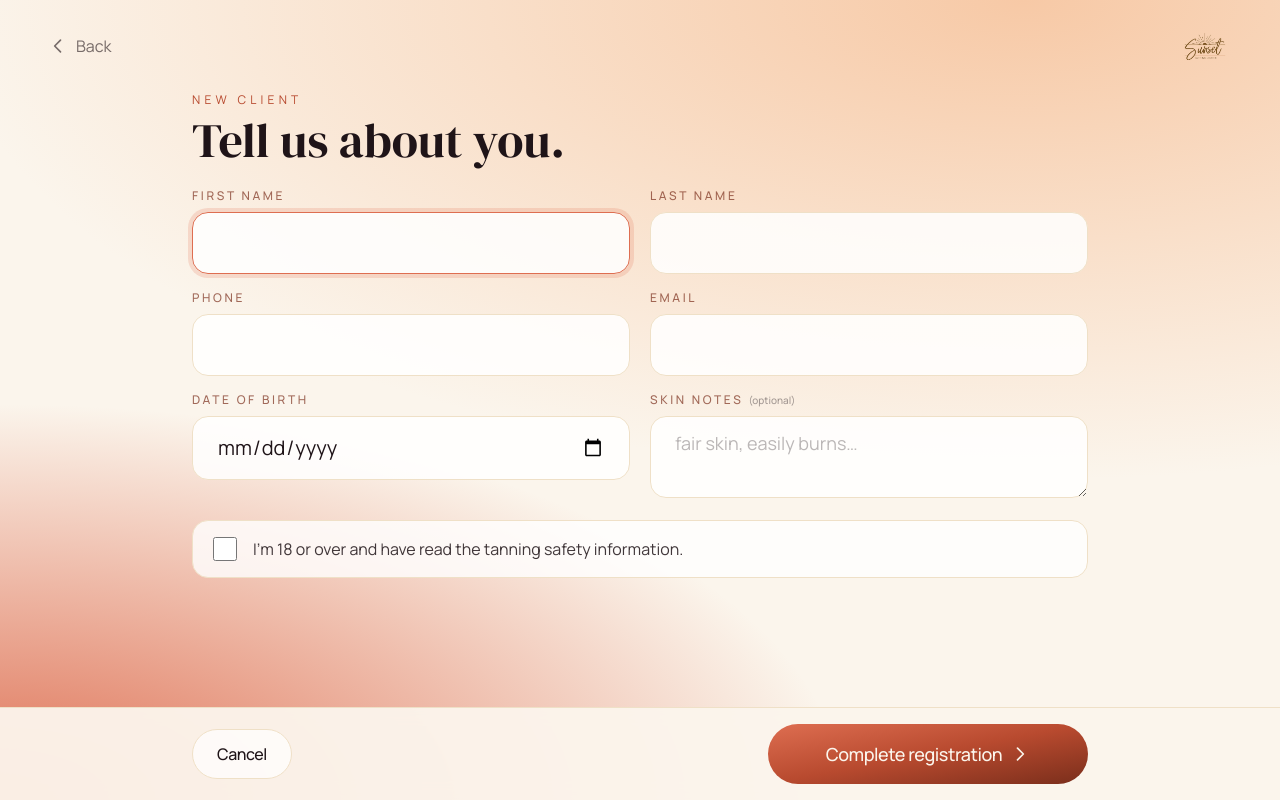
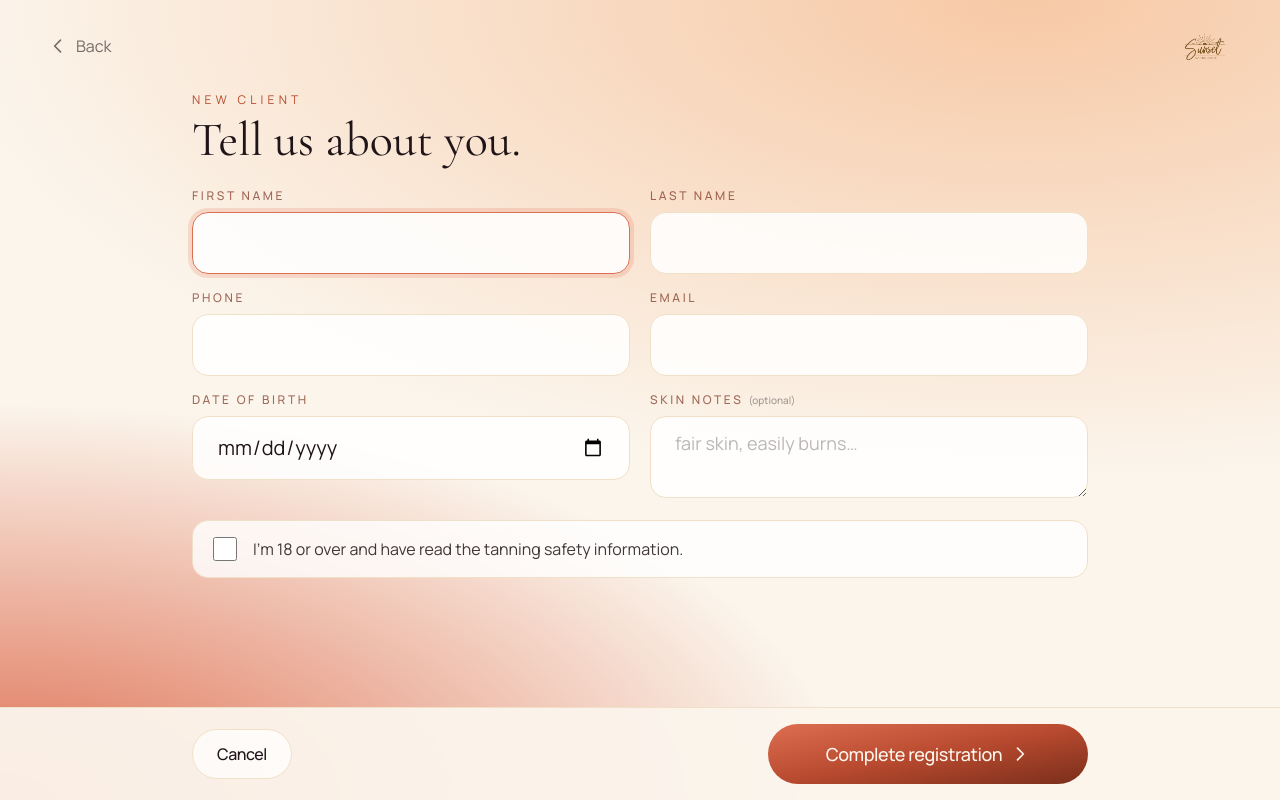
Before and after one commit to rcastley/sunset-lounge, a Flask app: page /kiosk/register in a window 1280 px wide. Run offline with Flask 3, Linux system fonts and the light colour scheme; data comes from the database, SQL or seed files in the repository; parts of the project's set-up code (start-up, migrations or seed data) failed here and were passed over; some libraries are stand-ins or nearby versions.

Commit message:
Font: switch hero serif to Cormorant Garamond
Cormorant Garamond is more refined and old-world than DM Serif Display — thinner strokes, classical proportions, and an italic that suits the spa/lounge feel even better. Keeps Manrope for body and all data numbers.

```diff
--- a/templates/base.html
+++ b/templates/base.html
@@ -11,7 +11,7 @@
 
   <link rel="preconnect" href="https://fonts.googleapis.com">
   <link rel="preconnect" href="https://fonts.gstatic.com" crossorigin>
-  <link href="https://fonts.googleapis.com/css2?family=DM+Serif+Display:ital@0;1&family=Manrope:wght@300;400;500;600;700;800&display=swap" rel="stylesheet">
+  <link href="https://fonts.googleapis.com/css2?family=Cormorant+Garamond:ital,wght@0,300;0,400;0,500;0,600;0,700;1,300;1,400;1,500;1,600;1,700&family=Manrope:wght@300;400;500;600;700;800&display=swap" rel="stylesheet">
 
   <script src="https://cdn.tailwindcss.com"></script>
   <script src="https://unpkg.com/htmx.org@1.9.12"></script>
@@ -34,7 +34,7 @@
             gilt:       '#B89651',
           },
           fontFamily: {
-            display: ['"DM Serif Display"', 'ui-serif', 'Georgia', 'serif'],
+            display: ['"Cormorant Garamond"', 'ui-serif', 'Georgia', 'serif'],
             sans:    ['Manrope', 'ui-sans-serif', 'system-ui', 'sans-serif'],
           },
           boxShadow: {
@@ -85,7 +85,7 @@
       -webkit-font-smoothing: antialiased;
     }
     .font-display {
-      font-family: 'DM Serif Display', 'Fraunces', ui-serif, Georgia, serif;
+      font-family: 'Cormorant Garamond', ui-serif, Georgia, serif;
     }
     /* Soft grain texture overlay */
     .grain {
```
